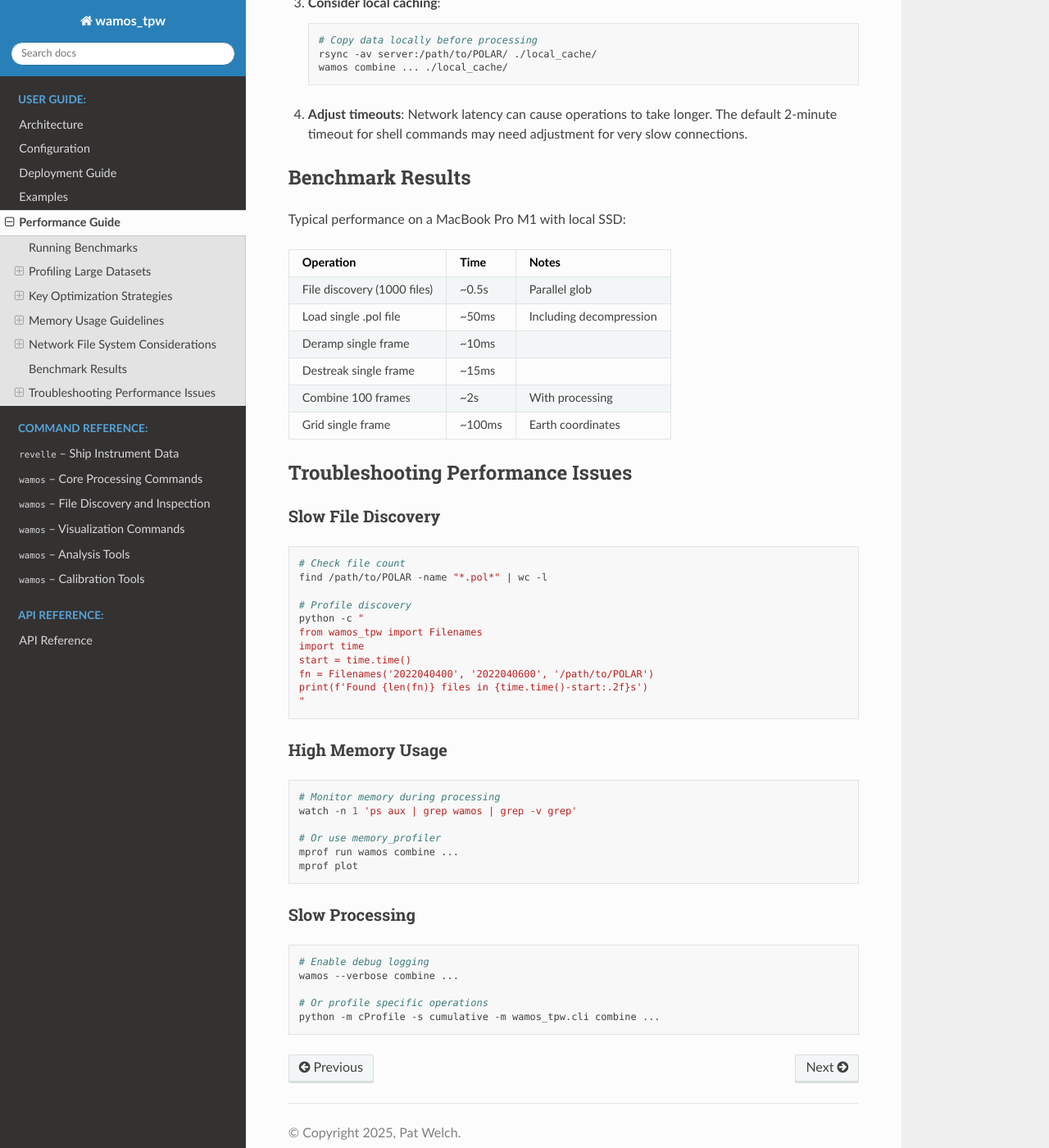
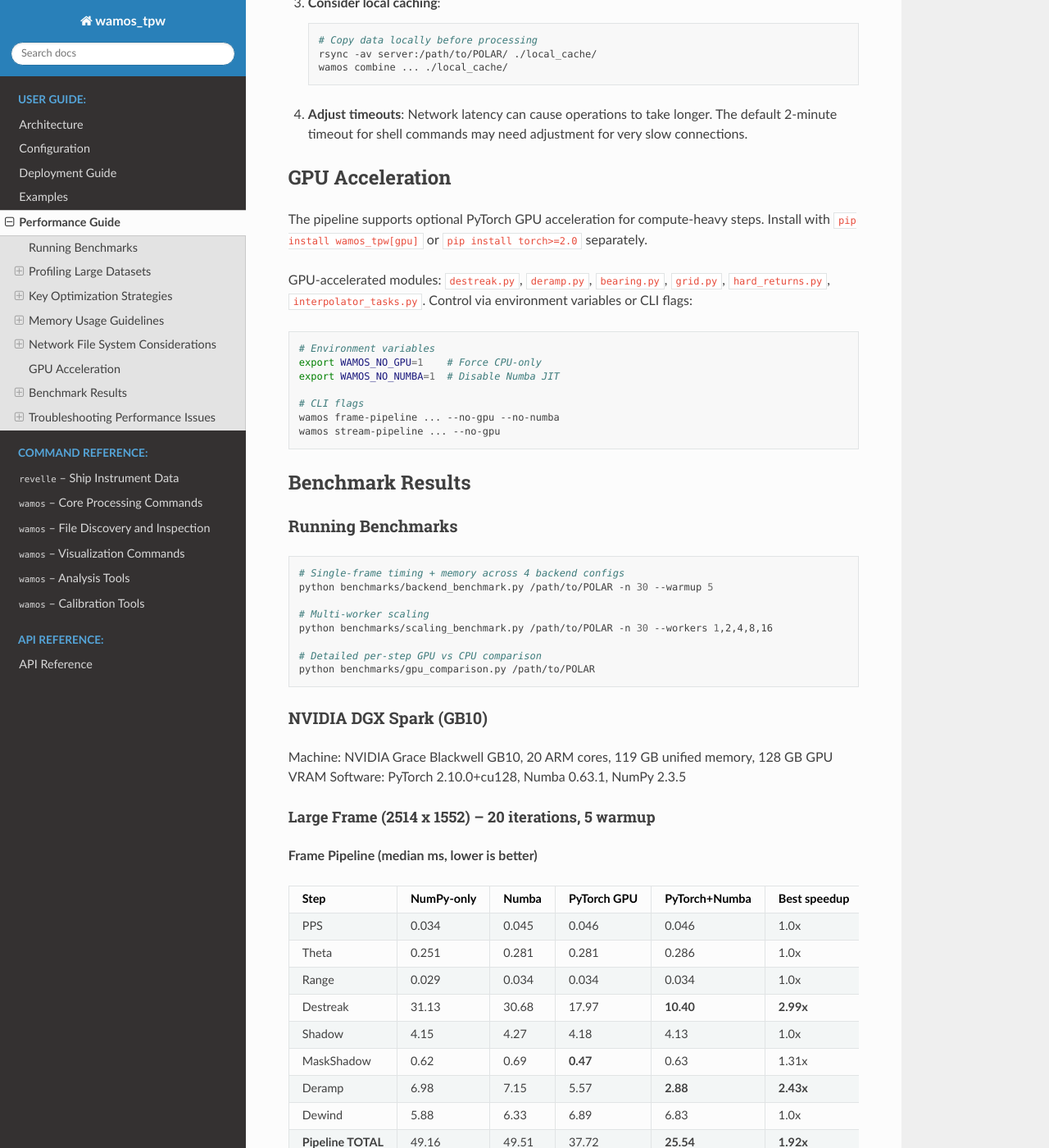
Before and after one commit to mousebrains/WAMOS_tpw, a Sphinx documentation site: the page built from docs/performance.md, in a window 1280 px wide and 1400 px high, scrolled down 4131 px. Shown: the whole window at 82% size. Built offline with Sphinx 7.4.7 and the Read the Docs theme 3.1.0, drawn with Linux system fonts in a browser that asks for light colours; some of the changed text lies outside the part shown.

Commit message:
Add GPU/memory/scaling benchmark results to docs/performance.md
Add GPU acceleration section documenting env vars and CLI flags.
Replace placeholder benchmark table with full DGX Spark results:
per-step pipeline timing, grid projection, memory usage (RSS + GPU),
and multi-worker scaling for all 4 backend configs on both frame sizes.
Update README link text to reflect benchmark content.

Co-Authored-By: Claude Opus 4.6 <noreply@anthropic.com>

````diff
--- a/docs/performance.md
+++ b/docs/performance.md
@@ -201,18 +201,128 @@ partitioned = np.partition(data_t, [k_low, k_high], axis=1)
    Network latency can cause operations to take longer. The default 2-minute
    timeout for shell commands may need adjustment for very slow connections.
 
+## GPU Acceleration
+
+The pipeline supports optional PyTorch GPU acceleration for compute-heavy steps.
+Install with `pip install wamos_tpw[gpu]` or `pip install torch>=2.0` separately.
+
+GPU-accelerated modules: `destreak.py`, `deramp.py`, `bearing.py`, `grid.py`,
+`hard_returns.py`, `interpolator_tasks.py`. Control via environment variables
+or CLI flags:
+
+```bash
+# Environment variables
+export WAMOS_NO_GPU=1    # Force CPU-only
+export WAMOS_NO_NUMBA=1  # Disable Numba JIT
+
+# CLI flags
+wamos frame-pipeline ... --no-gpu --no-numba
+wamos stream-pipeline ... --no-gpu
+```
+
 ## Benchmark Results
 
-Typical performance on a MacBook Pro M1 with local SSD:
+### Running Benchmarks
 
-| Operation | Time | Notes |
-|-----------|------|-------|
-| File discovery (1000 files) | ~0.5s | Parallel glob |
-| Load single .pol file | ~50ms | Including decompression |
-| Deramp single frame | ~10ms | |
-| Destreak single frame | ~15ms | |
-| Combine 100 frames | ~2s | With processing |
-| Grid single frame | ~100ms | Earth coordinates |
+```bash
+# Single-frame timing + memory across 4 backend configs
+python benchmarks/backend_benchmark.py /path/to/POLAR -n 30 --warmup 5
+
+# Multi-worker scaling
+python benchmarks/scaling_benchmark.py /path/to/POLAR -n 30 --workers 1,2,4,8,16
+
+# Detailed per-step GPU vs CPU comparison
+python benchmarks/gpu_comparison.py /path/to/POLAR
+```
+
+### NVIDIA DGX Spark (GB10)
+
+Machine: NVIDIA Grace Blackwell GB10, 20 ARM cores, 119 GB unified memory, 128 GB GPU VRAM
+Software: PyTorch 2.10.0+cu128, Numba 0.63.1, NumPy 2.3.5
+
+#### Large Frame (2514 x 1552) -- 20 iterations, 5 warmup
+
+**Frame Pipeline (median ms, lower is better)**
+
+| Step | NumPy-only | Numba | PyTorch GPU | PyTorch+Numba | Best speedup |
+|---|---|---|---|---|---|
+| PPS | 0.034 | 0.045 | 0.046 | 0.046 | 1.0x |
+| Theta | 0.251 | 0.281 | 0.281 | 0.286 | 1.0x |
+| Range | 0.029 | 0.034 | 0.034 | 0.034 | 1.0x |
+| Destreak | 31.13 | 30.68 | 17.97 | **10.40** | **2.99x** |
+| Shadow | 4.15 | 4.27 | 4.18 | 4.13 | 1.0x |
+| MaskShadow | 0.62 | 0.69 | **0.47** | 0.63 | 1.31x |
+| Deramp | 6.98 | 7.15 | 5.57 | **2.88** | **2.43x** |
+| Dewind | 5.88 | 6.33 | 6.89 | 6.83 | 1.0x |
+| **Pipeline TOTAL** | 49.16 | 49.51 | 37.72 | **25.54** | **1.92x** |
+
+**Grid Projection (median ms)**
+
+| NumPy-only | Numba | PyTorch GPU | PyTorch+Numba | Best speedup |
+|---|---|---|---|---|
+| 55.09 | 55.33 | 5.02 | **3.81** | **14.48x** |
+
+**Memory Usage (MB)**
+
+| Metric | NumPy-only | Numba | PyTorch GPU | PyTorch+Numba |
+|---|---|---|---|---|
+| Baseline RSS | 89.3 | 146.5 | 582.9 | 640.1 |
+| Peak RSS | 253.0 | 316.1 | 1216.5 | 1279.3 |
+| Delta RSS | 163.6 | 169.6 | 633.6 | 639.2 |
+| GPU Peak Alloc | N/A | N/A | 119.4 | 119.4 |
+
+#### Small Frame (808 x 752) -- 30 iterations, 5 warmup
+
+**Frame Pipeline (median ms)**
+
+| Step | NumPy-only | Numba | PyTorch GPU | PyTorch+Numba | Best speedup |
+|---|---|---|---|---|---|
+| Destreak | 5.22 | 5.47 | **2.98** | 3.15 | **1.75x** |
+| Shadow | 4.17 | 4.11 | 4.16 | 4.17 | 1.0x |
+| Deramp | 1.17 | 1.09 | 1.26 | 1.54 | 1.1x |
+| Dewind | 1.09 | 1.04 | 1.26 | 1.32 | 1.1x |
+| **Pipeline TOTAL** | 12.09 | 12.00 | **10.78** | 11.00 | **1.12x** |
+
+**Grid Projection (median ms)**
+
+| NumPy-only | Numba | PyTorch GPU | PyTorch+Numba | Best speedup |
+|---|---|---|---|---|
+| 8.63 | 7.86 | 1.68 | **1.56** | **5.52x** |
+
+**Memory Usage (MB)**
+
+| Metric | NumPy-only | Numba | PyTorch GPU | PyTorch+Numba |
+|---|---|---|---|---|
+| Baseline RSS | 76.7 | 134.3 | 569.7 | 627.3 |
+| Peak RSS | 124.1 | 187.5 | 1124.7 | 1187.5 |
+| Delta RSS | 47.4 | 53.2 | 554.9 | 560.2 |
+| GPU Peak Alloc | N/A | N/A | 18.6 | 18.6 |
+
+#### Multi-Worker Scaling -- 8 files, Small Frame
+
+| Config | Best Workers | Peak FPS | Peak Speedup |
+|---|---|---|---|
+| NumPy-only | 2 | 17.05 | 1.11x |
+| Numba | 2 | 14.60 | 1.09x |
+| PyTorch GPU | 1 | 4.50 | 1.00x |
+| PyTorch + Numba | 1 | 3.97 | 1.00x |
+
+CPU configs scale modestly to 2 workers on this small workload (8 files).
+GPU configs are fastest single-threaded -- multiple workers contend on the
+single GPU via forked CUDA contexts.
+
+#### Key Observations
+
+1. GPU wins scale with frame size: 1.92x pipeline speedup on 2514x1552 vs 1.12x on 808x752
+2. Destreak is the biggest GPU win (3.0x on large frames) via `F.conv2d` + GPU thresholding
+3. Deramp gets 2.4x on large frames but overhead makes it slower on small frames
+4. Grid projection sees the largest GPU speedup: 14.5x large / 5.5x small
+5. PyTorch adds ~500-640 MB RSS overhead (CUDA runtime). GPU allocations scale with frame size (19 MB small, 119 MB large) but are trivial against 128 GB VRAM
+6. Shadow and Dewind stay on CPU -- lightweight config-driven logic not worth GPU transfer cost
+
+### Apple Silicon
+
+*(benchmarks pending)*
 
 ## Troubleshooting Performance Issues
 
````
Also changed, not shown: README.md (+1 -1 lines).
